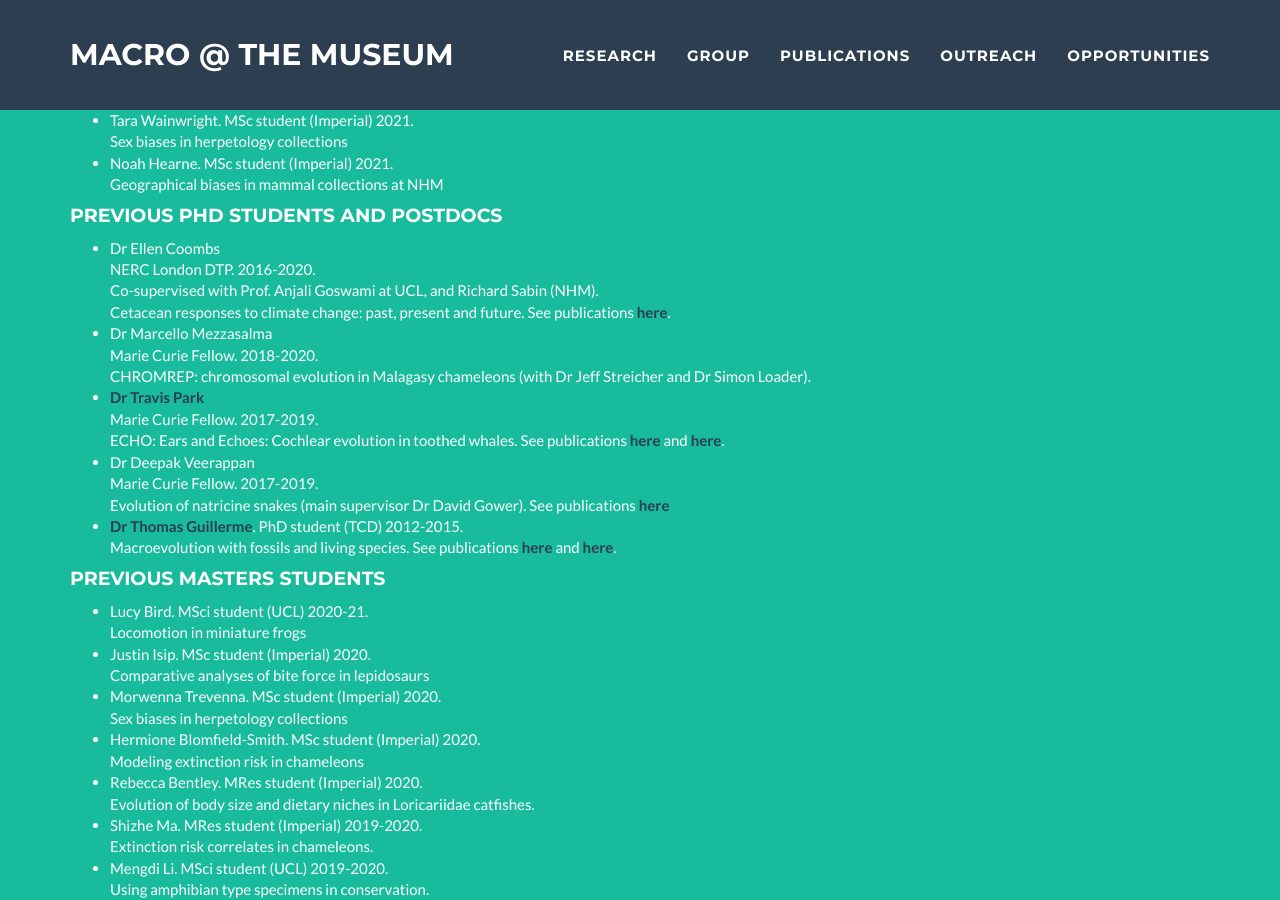
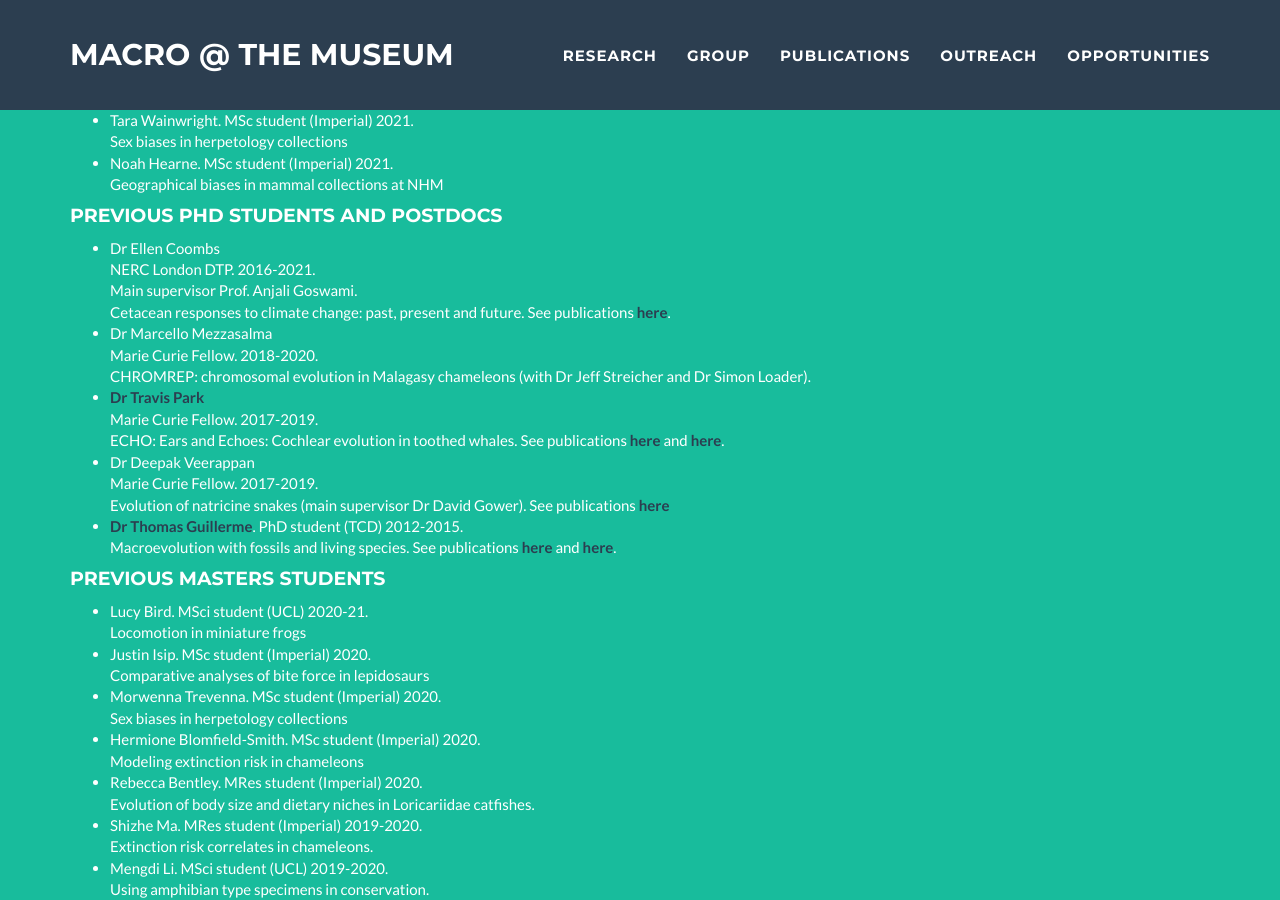
Before and after one commit to nhcooper123/nhcooper123.github.io, a Jekyll site: the page group.html, which Jekyll copies as it is, in a window 1280 px wide and 900 px high, scrolled down 1125 px. Built offline with Jekyll 4.4.1, drawn with Linux system fonts in a browser that asks for light colours.

Commit message:
Fix typo

```diff
--- a/group.html
+++ b/group.html
@@ -185,8 +185,8 @@ We have fun and try to make science a nicer place! <br>
     <ul>
 
     <li>Dr Ellen Coombs<br>
-    NERC London DTP. 2016-2020.<br>
-    Co-supervised with Prof. Anjali Goswami at UCL, and Richard Sabin (NHM).<br>
+    NERC London DTP. 2016-2021.<br>
+    Main supervisor Prof. Anjali Goswami.<br>
     Cetacean responses to climate change: past, present and future.
     See publications <a href="https://doi.org/10.1111/mms.12610"><strong><font color="2c3e50">here</font></strong></a>.
     </li>
```
